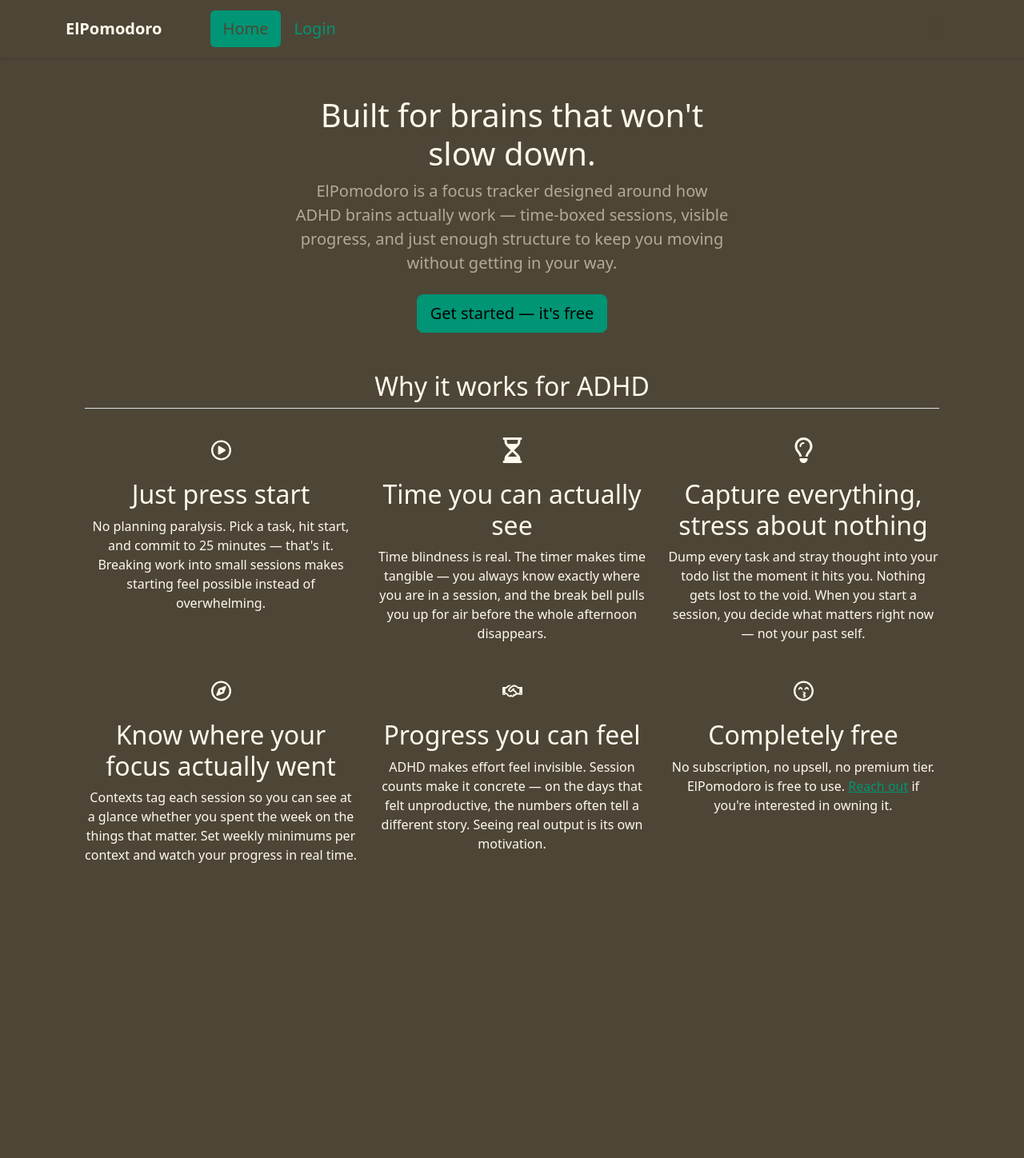
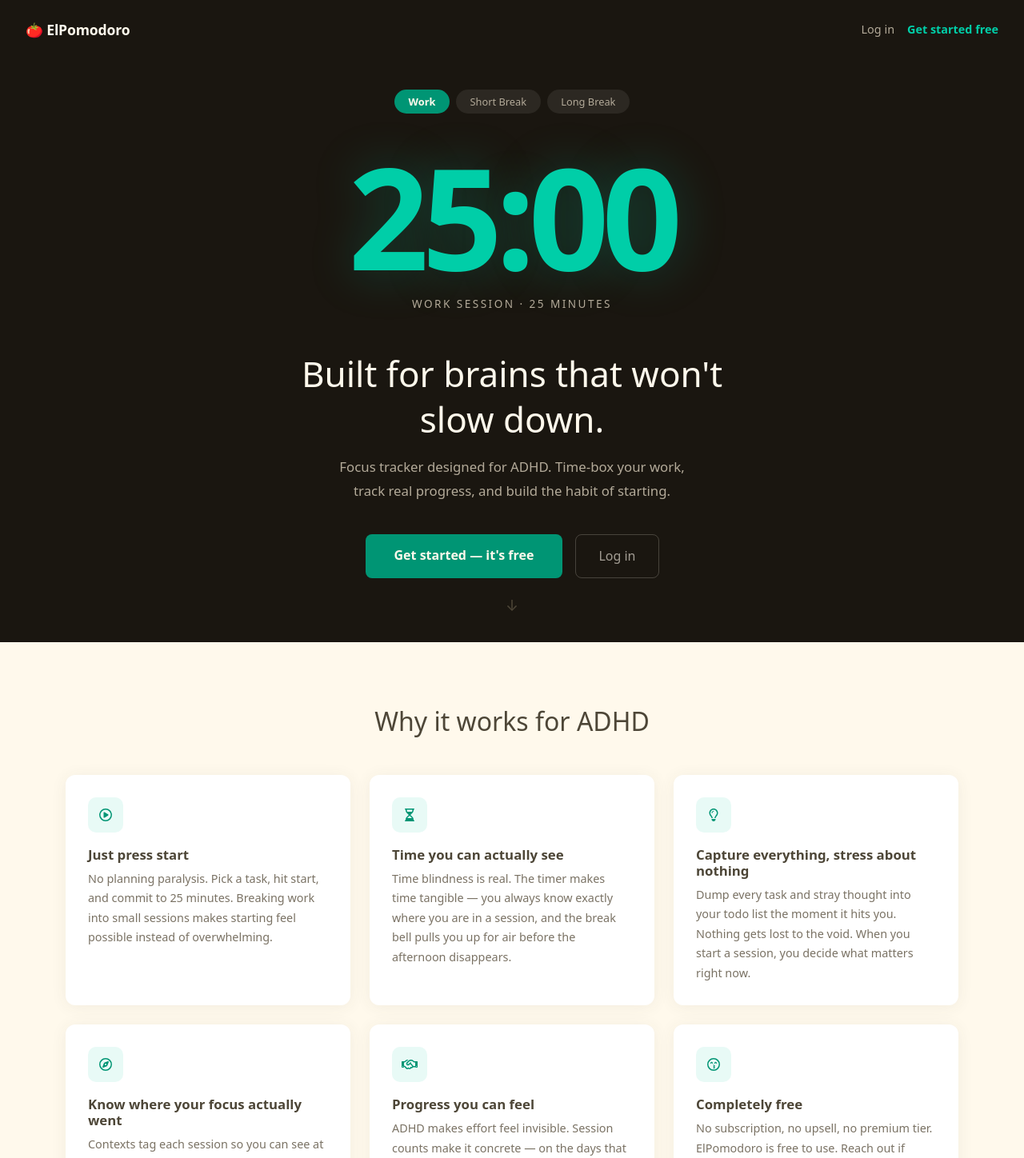
Before and after one commit to JotaAlava/ElPomodoro, a Next.js app: page / in a window 1280 px wide. Shown: the top 1448 px of the page at 80% size. Before the commit the page ends 1121 px from the top, so only its background shows below. Built offline with nearby package versions, Linux system fonts and the light colour scheme; no server answers.

Commit message:
Great re-design.

```diff
--- a/pages/index.tsx
+++ b/pages/index.tsx
@@ -1,9 +1,8 @@
 import React from 'react';
 import { GetStaticProps } from 'next';
-import Layout from '../components/Layout';
 import { useUser } from '@auth0/nextjs-auth0/client';
 import { AppContext } from '../components/AppContext';
-import Link from 'next/link';
+import Head from 'next/head';
 import { FontAwesomeIcon } from '@fortawesome/react-fontawesome';
 import {
 	faCirclePlay,
@@ -14,133 +13,135 @@
 	faLightbulb
 } from '@fortawesome/free-regular-svg-icons';
 
-export const getStaticProps: GetStaticProps = async (context) => {
-	return {
-		props: {},
-		revalidate: 10
-	};
+export const getStaticProps: GetStaticProps = async () => {
+	return { props: {}, revalidate: 10 };
 };
 
-const LandingPage: React.FC = (props) => {
+const features = [
+	{
+		icon: faCirclePlay,
+		title: 'Just press start',
+		body: 'No planning paralysis. Pick a task, hit start, and commit to 25 minutes. Breaking work into small sessions makes starting feel possible instead of overwhelming.'
+	},
+	{
+		icon: faHourglass2,
+		title: 'Time you can actually see',
+		body: 'Time blindness is real. The timer makes time tangible — you always know exactly where you are in a session, and the break bell pulls you up for air before the afternoon disappears.'
+	},
+	{
+		icon: faLightbulb,
+		title: 'Capture everything, stress about nothing',
+		body: "Dump every task and stray thought into your todo list the moment it hits you. Nothing gets lost to the void. When you start a session, you decide what matters right now."
+	},
+	{
+		icon: faCompass,
+		title: 'Know where your focus actually went',
+		body: 'Contexts tag each session so you can see at a glance whether you spent the week on things that matter. Set weekly minimums per context and watch progress in real time.'
+	},
+	{
+		icon: faHandshake,
+		title: 'Progress you can feel',
+		body: 'ADHD makes effort feel invisible. Session counts make it concrete — on the days that felt unproductive, the numbers often tell a different story.'
+	},
+	{
+		icon: faFaceKissBeam,
+		title: 'Completely free',
+		body: 'No subscription, no upsell, no premium tier. ElPomodoro is free to use. Reach out if you\'re interested in owning it.'
+	}
+];
+
+const LandingPage: React.FC = () => {
 	const { user } = useUser();
 
 	return (
-		<AppContext.Provider
-			value={{
-				user
-			}}
-		>
-			<Layout>
-				<section className="text-center container">
-					<div className="row py-lg-5">
-						<div className="col-lg-6 col-md-8 mx-auto">
-							<h1 className="fw-light">Built for brains that won't slow down.</h1>
-							<p className="lead text-muted">
-								ElPomodoro is a focus tracker designed around how ADHD brains
-								actually work — time-boxed sessions, visible progress, and just
-								enough structure to keep you moving without getting in your way.
-							</p>
-							{user ? (
-								<Link href="/tomato" className="btn btn-primary btn-lg mt-2">
-									Go to your dashboard
-								</Link>
-							) : (
-								<a
-									href="/api/auth/login?returnTo=/tomato"
-									className="btn btn-primary btn-lg mt-2"
-								>
-									Get started — it's free
-								</a>
-							)}
-						</div>
+		<AppContext.Provider value={{ user }}>
+			<Head>
+				<title>ElPomodoro — Focus Timer for ADHD</title>
+				<link rel="apple-touch-icon" sizes="180x180" href="/apple-touch-icon.png" />
+				<link rel="icon" type="image/png" sizes="32x32" href="/favicon-32x32.png" />
+				<link rel="icon" type="image/png" sizes="16x16" href="/favicon-16x16.png" />
+				<link rel="manifest" href="/site.webmanifest" />
+			</Head>
+
+			{/* ── Nav ─────────────────────────────────────────────── */}
+			<nav className="landing-nav">
+				<span className="landing-nav__brand">🍅 ElPomodoro</span>
+				<div className="landing-nav__links">
+					{user ? (
+						<a href="/tomato" className="landing-nav__cta">Open app →</a>
+					) : (
+						<>
+							<a href="/api/auth/login?returnTo=/tomato" className="landing-nav__link">Log in</a>
+							<a href="/api/auth/login?returnTo=/tomato" className="landing-nav__cta">Get started free</a>
+						</>
+					)}
+				</div>
+			</nav>
+
+			{/* ── Hero ────────────────────────────────────────────── */}
+			<section className="landing-hero">
+				<div className="landing-hero__modes">
+					<span className="landing-mode landing-mode--active">Work</span>
+					<span className="landing-mode">Short Break</span>
+					<span className="landing-mode">Long Break</span>
+				</div>
+
+				<div className="landing-timer">25:00</div>
+
+				<p className="landing-hero__subtitle">Work Session · 25 minutes</p>
+
+				<h1 className="landing-hero__headline">
+					Built for brains that won't slow down.
+				</h1>
+				<p className="landing-hero__body">
+					Focus tracker designed for ADHD. Time-box your work, track real
+					progress, and build the habit of starting.
+				</p>
+
+				{user ? (
+					<a href="/tomato" className="landing-btn-primary">
+						Open your dashboard →
+					</a>
+				) : (
+					<div className="landing-hero__actions">
+						<a href="/api/auth/login?returnTo=/tomato" className="landing-btn-primary">
+							Get started — it's free
+						</a>
+						<a href="/api/auth/login?returnTo=/tomato" className="landing-btn-ghost">
+							Log in
+						</a>
 					</div>
+				)}
 
-					<div className="container px-4" id="featured-3">
-						<h2 className="pb-2 border-bottom">Why it works for ADHD</h2>
-						<div className="row g-4 py-4 row-cols-1 row-cols-lg-3">
+				<div className="landing-hero__scroll" aria-hidden="true">↓</div>
+			</section>
 
-							<div className="feature col">
-								<div className="feature-icon d-inline-flex align-items-center justify-content-center bg-gradient fs-2 mb-3">
-									<FontAwesomeIcon className="m-1" icon={faCirclePlay} />
+			{/* ── Features ────────────────────────────────────────── */}
+			<section className="landing-features">
+				<div className="container">
+					<h2 className="landing-features__heading">Why it works for ADHD</h2>
+					<div className="row g-4 row-cols-1 row-cols-md-2 row-cols-lg-3">
+						{features.map((f, i) => (
+							<div className="col" key={i}>
+								<div className="landing-feature-card">
+									<div className="landing-feature-card__icon">
+										<FontAwesomeIcon icon={f.icon} style={{ width: 22, color: '#009574' }} />
+									</div>
+									<h3 className="landing-feature-card__title">{f.title}</h3>
+									<p className="landing-feature-card__body">{f.body}</p>
 								</div>
-								<h3 className="fs-2">Just press start</h3>
-								<p>
-									No planning paralysis. Pick a task, hit start, and commit to
-									25 minutes — that's it. Breaking work into small sessions
-									makes starting feel possible instead of overwhelming.
-								</p>
 							</div>
+						))}
+					</div>
+				</div>
+			</section>
 
-							<div className="feature col">
-								<div className="feature-icon d-inline-flex align-items-center justify-content-center bg-gradient fs-2 mb-3">
-									<FontAwesomeIcon className="m-1" icon={faHourglass2} />
-								</div>
-								<h3 className="fs-2">Time you can actually see</h3>
-								<p>
-									Time blindness is real. The timer makes time tangible — you
-									always know exactly where you are in a session, and the
-									break bell pulls you up for air before the whole afternoon
-									disappears.
-								</p>
-							</div>
-
-							<div className="feature col">
-								<div className="feature-icon d-inline-flex align-items-center justify-content-center bg-gradient fs-2 mb-3">
-									<FontAwesomeIcon className="m-1" icon={faLightbulb} />
-								</div>
-								<h3 className="fs-2">Capture everything, stress about nothing</h3>
-								<p>
-									Dump every task and stray thought into your todo list the
-									moment it hits you. Nothing gets lost to the void. When you
-									start a session, you decide what matters right now — not your
-									past self.
-								</p>
-							</div>
-
-							<div className="feature col">
-								<div className="feature-icon d-inline-flex align-items-center justify-content-center bg-gradient fs-2 mb-3">
-									<FontAwesomeIcon className="m-1" icon={faCompass} />
-								</div>
-								<h3 className="fs-2">Know where your focus actually went</h3>
-								<p>
-									Contexts tag each session so you can see at a glance whether
-									you spent the week on the things that matter. Set weekly
-									minimums per context and watch your progress in real time.
-								</p>
-							</div>
-
-							<div className="feature col">
-								<div className="feature-icon d-inline-flex align-items-center justify-content-center bg-gradient fs-2 mb-3">
-									<FontAwesomeIcon className="m-1" icon={faHandshake} />
-								</div>
-								<h3 className="fs-2">Progress you can feel</h3>
-								<p>
-									ADHD makes effort feel invisible. Session counts make it
-									concrete — on the days that felt unproductive, the numbers
-									often tell a different story. Seeing real output is its own
-									motivation.
-								</p>
-							</div>
-
-							<div className="feature col">
-								<div className="feature-icon d-inline-flex align-items-center justify-content-center bg-gradient fs-2 mb-3">
-									<FontAwesomeIcon className="m-1" icon={faFaceKissBeam} />
-								</div>
-								<h3 className="fs-2">Completely free</h3>
-								<p>
-									No subscription, no upsell, no premium tier. ElPomodoro is
-									free to use.{' '}
-									<Link href="mailto:admin@sophrosyn3.com">
-										Reach out
-									</Link>{' '}
-									if you're interested in owning it.
-								</p>
-							</div>
-
-						</div>
-					</div>
-				</section>
-			</Layout>
+			{/* ── Footer ──────────────────────────────────────────── */}
+			<footer className="landing-footer">
+				<span>🍅 ElPomodoro</span>
+				<span style={{ opacity: 0.4 }}>·</span>
+				<a href="mailto:admin@sophrosyn3.com" className="landing-footer__link">Contact</a>
+			</footer>
 		</AppContext.Provider>
 	);
 };
--- a/scss/main.scss
+++ b/scss/main.scss
@@ -62,6 +62,237 @@
 	padding-bottom: 25px;
 }
 
+// ── Landing page ──────────────────────────────────────────────────────────
+
+.landing-nav {
+	position: absolute;
+	top: 0; left: 0; right: 0;
+	z-index: 10;
+	display: flex;
+	justify-content: space-between;
+	align-items: center;
+	padding: 1.5rem 2rem;
+
+	&__brand {
+		color: #fff9ec;
+		font-size: 1.1rem;
+		font-weight: 600;
+		letter-spacing: -0.01em;
+	}
+
+	&__links {
+		display: flex;
+		align-items: center;
+		gap: 1rem;
+	}
+
+	&__link {
+		color: #b3aa99;
+		text-decoration: none;
+		font-size: 0.9rem;
+		&:hover { color: #fff9ec; }
+	}
+
+	&__cta {
+		color: #00cea8;
+		text-decoration: none;
+		font-size: 0.9rem;
+		font-weight: 600;
+		&:hover { color: #fff9ec; }
+	}
+}
+
+.landing-hero {
+	background: #1a1610;
+	min-height: 100vh;
+	display: flex;
+	flex-direction: column;
+	align-items: center;
+	justify-content: center;
+	text-align: center;
+	padding: 7rem 1.5rem 5rem;
+	position: relative;
+
+	&__modes {
+		display: flex;
+		gap: 0.5rem;
+		margin-bottom: 2.5rem;
+	}
+
+	&__subtitle {
+		color: #b3aa99;
+		font-size: 0.85rem;
+		letter-spacing: 0.18em;
+		text-transform: uppercase;
+		margin: 0.75rem 0 3rem;
+	}
+
+	&__headline {
+		color: #fff9ec;
+		font-size: clamp(1.6rem, 4vw, 2.75rem);
+		font-weight: 300;
+		max-width: 580px;
+		line-height: 1.3;
+		margin-bottom: 1rem;
+	}
+
+	&__body {
+		color: #b3aa99;
+		font-size: 1.05rem;
+		max-width: 460px;
+		line-height: 1.75;
+		margin-bottom: 2.5rem;
+	}
+
+	&__actions {
+		display: flex;
+		gap: 1rem;
+		flex-wrap: wrap;
+		justify-content: center;
+	}
+
+	&__scroll {
+		position: absolute;
+		bottom: 2rem;
+		color: #4d4637;
+		font-size: 1.2rem;
+		animation: landing-bounce 2s ease-in-out infinite;
+	}
+}
+
+.landing-timer {
+	font-size: clamp(5rem, 18vw, 11rem);
+	font-weight: 700;
+	color: #00cea8;
+	line-height: 1;
+	letter-spacing: -0.05em;
+	text-shadow: 0 0 60px rgba(0, 206, 168, 0.25);
+	font-variant-numeric: tabular-nums;
+}
+
+.landing-mode {
+	padding: 0.35rem 1.1rem;
+	border-radius: 999px;
+	font-size: 0.8rem;
+	font-weight: 500;
+	background: rgba(255, 249, 236, 0.08);
+	color: #b3aa99;
+
+	&--active {
+		background: #009574;
+		color: #fff9ec;
+		font-weight: 600;
+	}
+}
+
+.landing-btn-primary {
+	display: inline-block;
+	background: #009574;
+	color: #fff9ec;
+	padding: 0.9rem 2.25rem;
+	border-radius: 8px;
+	text-decoration: none;
+	font-size: 1rem;
+	font-weight: 600;
+	transition: background 0.2s ease, transform 0.1s ease;
+
+	&:hover {
+		background: #00cea8;
+		color: #1a1610;
+		transform: translateY(-1px);
+	}
+}
+
+.landing-btn-ghost {
+	display: inline-block;
+	border: 1.5px solid rgba(255, 249, 236, 0.2);
+	color: rgba(255, 249, 236, 0.6);
+	padding: 0.9rem 1.75rem;
+	border-radius: 8px;
+	text-decoration: none;
+	font-size: 1rem;
+	transition: border-color 0.2s ease, color 0.2s ease;
+
+	&:hover {
+		border-color: rgba(255, 249, 236, 0.5);
+		color: #fff9ec;
+	}
+}
+
+.landing-features {
+	background: #fff9ec;
+	padding: 5rem 1rem;
+
+	&__heading {
+		text-align: center;
+		color: #4d4637;
+		font-weight: 300;
+		font-size: 2rem;
+		margin-bottom: 3rem;
+	}
+}
+
+.landing-feature-card {
+	background: #fff;
+	border-radius: 12px;
+	padding: 1.75rem;
+	height: 100%;
+	box-shadow: 0 2px 20px rgba(77, 70, 55, 0.07);
+	transition: box-shadow 0.2s ease, transform 0.2s ease;
+
+	&:hover {
+		box-shadow: 0 6px 32px rgba(77, 70, 55, 0.13);
+		transform: translateY(-2px);
+	}
+
+	&__icon {
+		width: 44px;
+		height: 44px;
+		border-radius: 10px;
+		background: #e8faf6;
+		display: flex;
+		align-items: center;
+		justify-content: center;
+		margin-bottom: 1.1rem;
+	}
+
+	&__title {
+		color: #4d4637;
+		font-size: 1.05rem;
+		font-weight: 600;
+		margin-bottom: 0.5rem;
+	}
+
+	&__body {
+		color: #7a7264;
+		font-size: 0.9rem;
+		line-height: 1.7;
+		margin: 0;
+	}
+}
+
+.landing-footer {
+	background: #1a1610;
+	color: #b3aa99;
+	font-size: 0.85rem;
+	padding: 1.5rem 2rem;
+	display: flex;
+	align-items: center;
+	justify-content: center;
+	gap: 1rem;
+
+	&__link {
+		color: #b3aa99;
+		text-decoration: none;
+		&:hover { color: #fff9ec; }
+	}
+}
+
+@keyframes landing-bounce {
+	0%, 100% { transform: translateY(0); }
+	50% { transform: translateY(6px); }
+}
+
 // Focus mode — when the timer is running
 .timer-running {
 	background: #1a1610 !important;
```
Also changed, not shown: TimerPage.png (added), dashboard.png (added).
